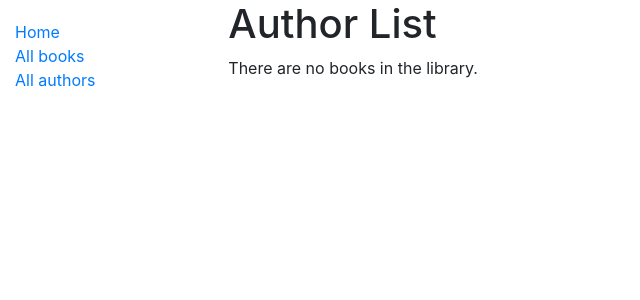
After one commit to hoseCloud/practice_django, a Django app: page /catalog/authors/ in a window 1280 px wide. The commit adds this page. Shown: the top 300 px of the page, without its empty margins (0-640 px from the left). Run offline with Django 4.2, Linux system fonts and the light colour scheme; data that the repository does not hold is empty; some libraries are stand-ins or nearby versions.

Commit message:
Add author_list·detail

```diff
--- a/local_library/catalog/templates/base_generic.html
+++ b/local_library/catalog/templates/base_generic.html
@@ -26,7 +26,7 @@
                 <a href="{% url 'books' %}">All books</a>
               </li>
               <li>
-                <a href="">All authors</a>
+                <a href="{% url 'authors' %}">All authors</a>
               </li>
             </ul>
           {% endblock %}
--- /dev/null
+++ b/local_library/catalog/templates/catalog/author_list.html
@@ -0,0 +1,15 @@
+{% extends "base_generic.html" %}
+{% block content %}
+  <h1>Author List</h1>
+  {% if author_list %}
+    <ul>
+      {% for author in author_list %}
+        <li>
+          <a href="{{ author.get_absolute_url }}">{{ author }}</a>
+        </li>
+      {% endfor %}
+    </ul>
+  {% else %}
+    <p>There are no books in the library.</p>
+  {% endif %}
+{% endblock %}
--- a/local_library/catalog/templates/catalog/book_detail.html
+++ b/local_library/catalog/templates/catalog/book_detail.html
@@ -5,7 +5,7 @@
 
   <p>
     <strong>Author:</strong>
-    <a href="">{{ book.author }}</a>
+    <a href="{% url 'author-detail' book.author.pk %}">{{ book.author }}</a>
   </p>
   <!-- author detail link not yet defined -->
   <p>
--- a/local_library/catalog/urls.py
+++ b/local_library/catalog/urls.py
@@ -6,4 +6,6 @@ urlpatterns = [
     path('', views.index, name='index'),
     path('books/', views.BookListView.as_view(), name='books'),
     path('book/<int:pk>', views.BookDetailView.as_view(), name='book-detail'),
+    path('authors/', views.AuthorListView.as_view(), name='authors'),
+    path('authors/<int:pk>', views.AuthorDetailView.as_view(), name='author-detail'),
 ]
--- a/local_library/catalog/views.py
+++ b/local_library/catalog/views.py
@@ -35,3 +35,10 @@ class BookListView(generic.ListView):
 
 class BookDetailView(generic.DetailView):
     model = Book
+
+class AuthorListView(generic.ListView):
+    model = Author
+    paginate_by = 2
+
+class AuthorDetailView(generic.DetailView):
+    model = Author
```
Also changed, not shown: local_library/catalog/templates/catalog/author_detail.html (added, +14 -0 lines).
